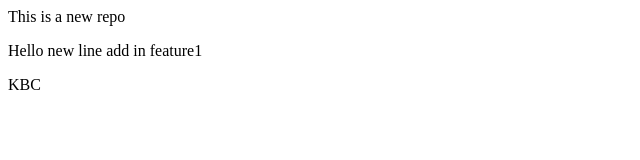
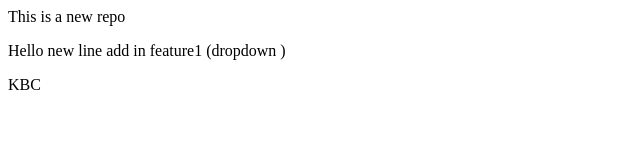
Before and after one commit to Jeel9779/localrepo, a plain HTML site: page index.html in a window 1280 px wide. Shown: the full height of the page, 0-640 px from the left. Drawn offline with Linux system fonts and the light colour scheme.

Commit message:
Add dropdown_

```diff
--- a/index.html
+++ b/index.html
@@ -1,3 +1,3 @@
 <p> This is a new repo</p>
-<p> Hello new line add in feature1</p>
+<p> Hello new line add in feature1 (dropdown )</p>
 <p> KBC</p>
```
